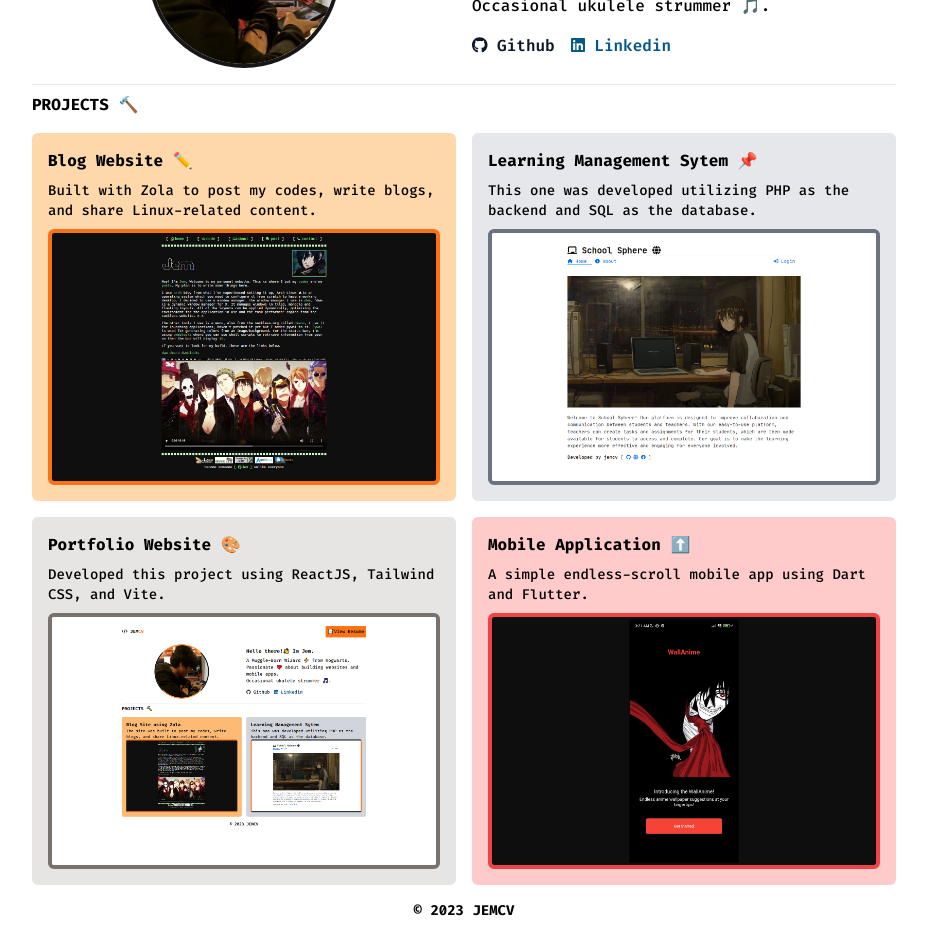
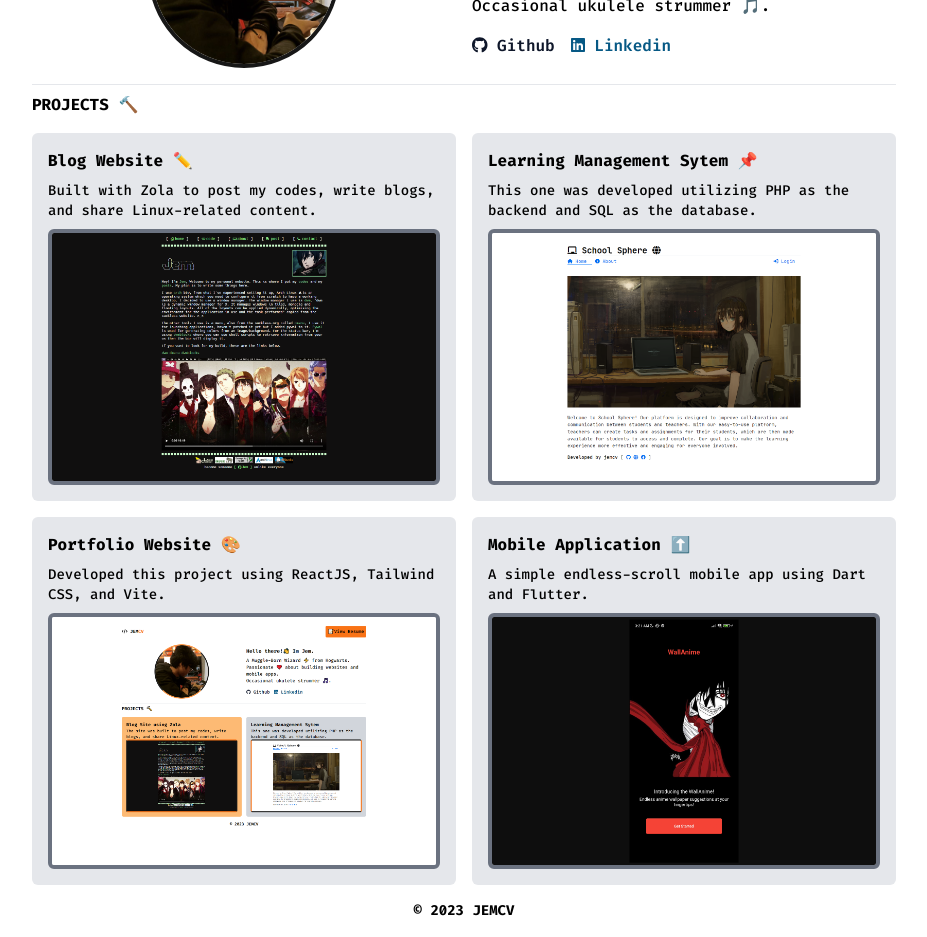
Before and after one commit to jemcv/portfolio, a React (Vite) app: page / in a window 1280 px wide. Shown: the part 220-1157 px from the top of the page, without its empty margins (176-1103 px from the left). Built offline with nearby package versions, Linux system fonts and the light colour scheme.

Commit message:
Update colors

```diff
--- a/src/components/Portfolio.jsx
+++ b/src/components/Portfolio.jsx
@@ -13,7 +13,7 @@ function Portfolio() {
         <nav className="flex items-center justify-between md:py-2 md:my-2">
             <h1 className="font-black"><FontAwesomeIcon icon={faCode}></FontAwesomeIcon> JEMCV</h1>
             <ul className="flex gap-2 items-center font-semibold">
-                <li className="bg-emerald-400 p-2 rounded cursor-pointer"><a href="" download>📝 View Resume</a></li>
+                <li className="bg-neutral-900 text-slate-100 p-2 rounded cursor-pointer"><a href="" download>📝 View Resume</a></li>
             </ul>
         </nav>
         <header className="grid gap-4 my-4 md:grid-cols-2 md:items-center md:justify-center">
@@ -32,25 +32,25 @@ function Portfolio() {
             <h1 className="font-bold">PROJECTS 🔨</h1>
         </main>
         <section className="grid gap-4 my-4 md:grid-cols-2 md:items-center md:justify-center">
-            <div className="bg-orange-200 p-4 rounded-md">
+            <div className="bg-gray-200 p-4 rounded-md">
                 <h1 className="mb-2 font-bold">Blog Website ✏️</h1>
                 <p className="text-sm font-medium">Built with Zola to post my codes, write blogs, and share Linux-related content.</p>
-                <a href="https://jemcv.github.io/web" target="_blank"><img src={zola} alt="Visit the Zola site" className="mt-2 w-auto h-64 object-cover rounded-md border-4 border-orange-500"/></a>
+                <a href="https://jemcv.github.io/web" target="_blank"><img src={zola} alt="Visit the Zola site" className="mt-2 w-auto h-64 object-cover rounded-md border-4 border-gray-500"/></a>
             </div>
             <div className="bg-gray-200 p-4 rounded-md">
                 <h1 className="mb-2 font-bold">Learning Management Sytem 📌</h1>
                 <p className="text-sm font-medium">This one was developed utilizing PHP as the backend and SQL as the database. </p>
                 <img src={lms} alt="random image" className="mt-2 w-auto h-64 object-cover rounded-md border-4 border-gray-500"/>
             </div>
-            <div className="bg-stone-200 p-4 rounded-md">
+            <div className="bg-gray-200 p-4 rounded-md">
                 <h1 className="mb-2 font-bold">Portfolio Website 🎨</h1>
                 <p className="text-sm font-medium">Developed this project using ReactJS, Tailwind CSS, and Vite.</p>
-                <img src={pfl} alt="random image" className="mt-2 w-auto h-64 object-cover rounded-md border-4 border-stone-500"/>
+                <img src={pfl} alt="random image" className="mt-2 w-auto h-64 object-cover rounded-md border-4 border-gray-500"/>
             </div>
-            <div className="bg-red-200 p-4 rounded-md">
+            <div className="bg-gray-200 p-4 rounded-md">
                 <h1 className="mb-2 font-bold">Mobile Application ⬆️</h1>
                 <p className="text-sm font-medium">A simple endless-scroll mobile app using Dart and Flutter.</p>
-                <img src={wla} alt="random image" className="mt-2 w-auto h-64 object-cover rounded-md border-4 border-red-500"/>
+                <img src={wla} alt="random image" className="mt-2 w-auto h-64 object-cover rounded-md border-4 border-gray-500"/>
             </div>
 
 
```
